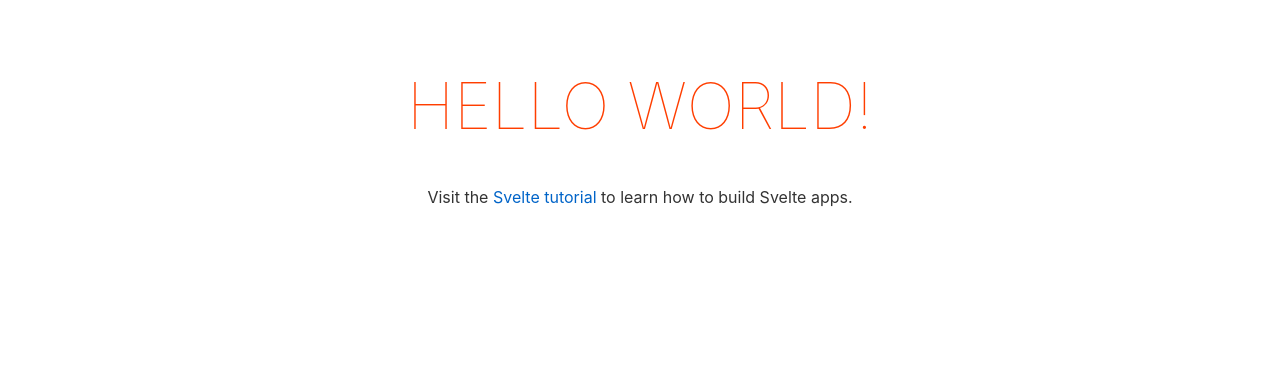
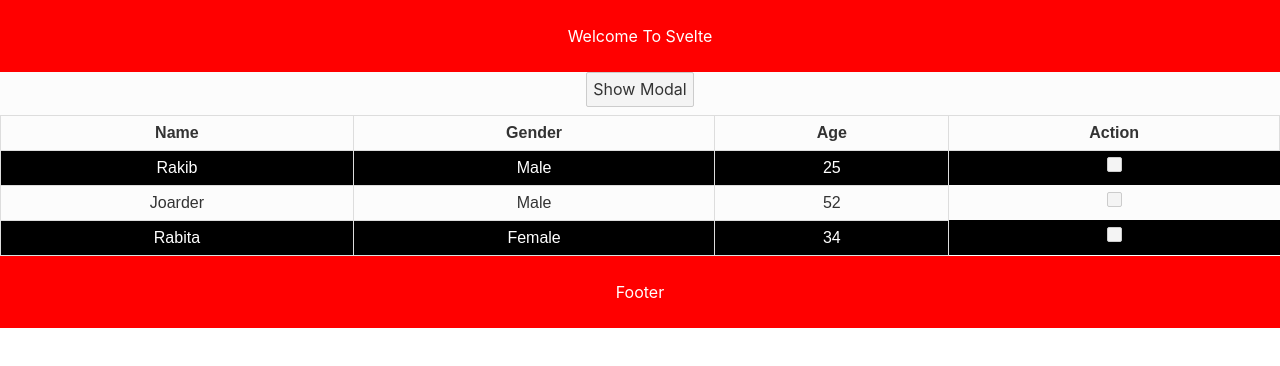
Before and after one commit to rakibjoarder/svelte-firebase, a Svelte app: page / in a window 1280 px wide. Shown: the top 366 px of the page. Built offline with nearby package versions, Linux system fonts and the light colour scheme.

Commit message:
view data on table

```diff
--- a/public/global.css
+++ b/public/global.css
@@ -7,7 +7,7 @@ html, body {
 body {
 	color: #333;
 	margin: 0;
-	padding: 8px;
+	padding: 0px;
 	box-sizing: border-box;
 	font-family: -apple-system, BlinkMacSystemFont, "Segoe UI", Roboto, Oxygen-Sans, Ubuntu, Cantarell, "Helvetica Neue", sans-serif;
 }
--- a/src/App.svelte
+++ b/src/App.svelte
@@ -1,30 +1,111 @@
 <script>
-	export let name;
+	import Header from "./components/header.svelte";
+	import Footer from "./components/footer.svelte";
+	import Modal from "./components/modal.svelte";
+	import AddPerson from "./components/add_person.svelte";
+
+	let showModal = false;
+
+	let people = [
+		{ name: "Rakib", age: 25, gender: "Male", id: 1 },
+		{ name: "Joarder", age: 52, gender: "Male", id: 2 },
+		{ name: "Rabita", age: 34, gender: "Female", id: 3 },
+	];
+
+	const onDelete = (id) => {
+		console.log(id);
+		people = people.filter((person) => person.id != id);
+	};
+	const onReset = () => {
+		people = [
+			{ name: "Rakib", age: 25, gender: "Male", id: 1 },
+			{ name: "Joarder", age: 52, gender: "Male", id: 2 },
+			{ name: "Rabita", age: 34, gender: "Female", id: 3 },
+		];
+	};
 </script>
 
+<Modal
+	{showModal}
+	on:click={() => {
+		console.log("asd");
+		showModal = !showModal;
+	}}
+>
+	<AddPerson />
+</Modal>
+
+<Header title="Welcome To Svelte" />
 <main>
-	<h1>Hello {name}!</h1>
-	<p>Visit the <a href="https://svelte.dev/tutorial">Svelte tutorial</a> to learn how to build Svelte apps.</p>
+	<div>
+		<button
+			on:click={() => {
+				showModal = !showModal;
+			}}>Show Modal</button
+		>
+		<table>
+			<tr>
+				<th>Name</th>
+				<th>Gender</th>
+				<th>Age</th>
+				<th>Action</th>
+			</tr>
+
+			{#each people as person}
+				<tr>
+					<td>{person.name}</td>
+					<td>{person.gender}</td>
+					<td>{person.age}</td>
+					<button
+						on:click={() => {
+							onDelete(person.id);
+						}}><i class="glyphicon glyphicon-thumbs-up" /></button
+					>
+				</tr>
+			{:else}
+				<div>
+					<p>Empty Table</p>
+					<button
+						on:click={() => {
+							onReset();
+						}}>Load Again</button
+					>
+				</div>
+			{/each}
+		</table>
+	</div>
 </main>
+<Footer />
 
 <style>
+	table {
+		font-family: arial, sans-serif;
+		border-collapse: collapse;
+		width: 100%;
+	}
+	td,
+	th {
+		border: 1px solid #dddddd;
+		text-align: center;
+		padding: 8px;
+	}
+	tr:nth-child(even) {
+		background-color: black;
+		color: white;
+	}
+	div {
+		background-color: rgb(252, 252, 252);
+	}
+
 	main {
 		text-align: center;
-		padding: 1em;
-		max-width: 240px;
-		margin: 0 auto;
+		padding: 0;
+		margin: 0;
 	}
 
-	h1 {
-		color: #ff3e00;
-		text-transform: uppercase;
-		font-size: 4em;
-		font-weight: 100;
-	}
-
-	@media (min-width: 640px) {
+	/* @media (min-width: 640px) {
 		main {
 			max-width: none;
 		}
-	}
+	} */
 </style>
--- /dev/null
+++ b/src/components/add_person.svelte
@@ -0,0 +1,35 @@
+<script>
+	let name;
+	let age;
+	let gender;
+	const onSubmit = () => {
+		console.log(name, age, gender);
+	};
+</script>
+
+<main>
+	<div>
+		<form on:submit|preventDefault={onSubmit}>
+			<input
+				type="text"
+				name="Name"
+				bind:value={name}
+				placeholder="Name"
+			/><br />
+			<input
+				type="number"
+				name="Age"
+				bind:value={age}
+				placeholder="Age"
+			/><br />
+			<select name="gender" bind:value={gender}>
+				<option value="Male">Male</option>
+				<option value="Female">Female</option>
+			</select>
+			<input type="submit" /><br />
+		</form>
+	</div>
+</main>
+
+<style>
+</style>
--- /dev/null
+++ b/src/components/footer.svelte
@@ -0,0 +1,22 @@
+<script>
+</script>
+
+<main>
+    <div>
+        <p>Footer</p>
+    </div>
+</main>
+
+<style>
+    div {
+        background-color: red;
+        color: white;
+        box-sizing: border-box;
+        padding: 10px;
+        text-align: center;
+    }
+    body {
+        margin: 0;
+        padding: 0;
+    }
+</style>
--- /dev/null
+++ b/src/components/header.svelte
@@ -0,0 +1,19 @@
+<script>
+    export let title = "Header";
+</script>
+
+<main>
+    <div>
+        <p>{title}</p>
+    </div>
+</main>
+
+<style>
+    div {
+        background-color: red;
+        color: white;
+        box-sizing: border-box;
+        padding: 10px;
+        text-align: center;
+    }
+</style>
--- /dev/null
+++ b/src/components/modal.svelte
@@ -0,0 +1,28 @@
+<script>
+    export let showModal = false;
+</script>
+
+{#if showModal}
+    <main>
+        <div class="backdrop" {showModal} on:click|self>
+            <div class="modal"><slot /></div>
+        </div>
+    </main>
+{/if}
+
+<style>
+    .backdrop {
+        width: 100%;
+        height: 100%;
+        position: fixed;
+        background-color: rgba(87, 85, 85, 0.6);
+    }
+    .modal {
+        padding: 20px;
+        text-align: center;
+        background-color: white;
+        max-width: 200px;
+        border-radius: 10px;
+        margin: 10% auto;
+    }
+</style>
--- /dev/null
+++ b/src/data.svelte
@@ -0,0 +1,30 @@
+<script>
+	 let name = "ralib";
+</script>
+
+<main>
+	<h1>Hello {name}!</h1>
+	<input href="/data" type="submit"></input>
+</main>
+
+<style>
+	main {
+		text-align: center;
+		padding: 1em;
+		max-width: 240px;
+		margin: 0 auto;
+	}
+
+	h1 {
+		color: #ff3e00;
+		text-transform: uppercase;
+		font-size: 4em;
+		font-weight: 100;
+	}
+
+	@media (min-width: 640px) {
+		main {
+			max-width: none;
+		}
+	}
+</style>
--- a/src/main.js
+++ b/src/main.js
@@ -2,9 +2,6 @@ import App from './App.svelte';
 
 const app = new App({
 	target: document.body,
-	props: {
-		name: 'world'
-	}
 });
 
 export default app;
```
